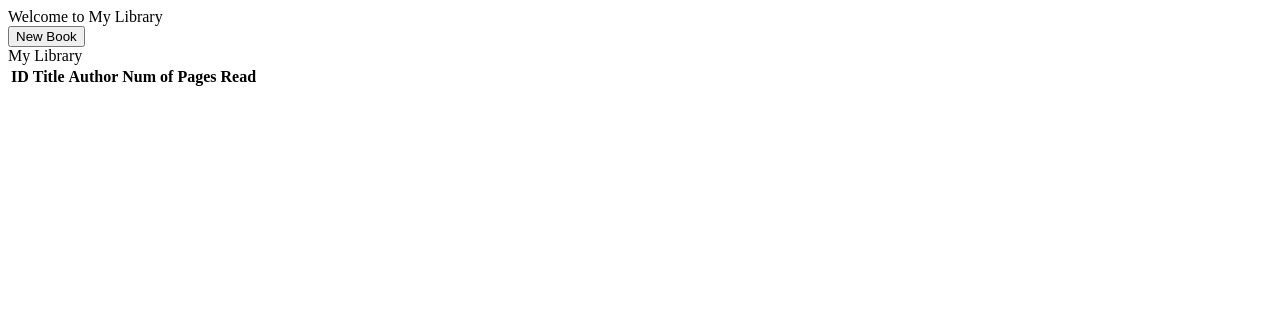
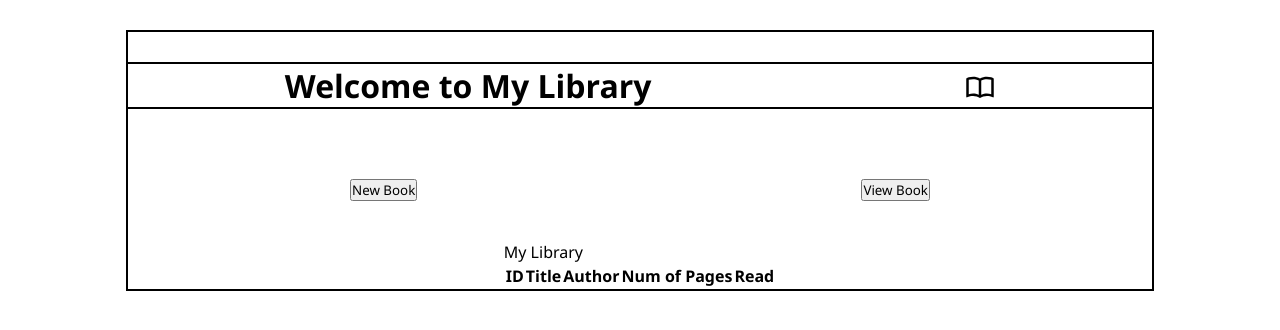
Before and after one commit to Sammorad/Odin_Project_Library, a plain HTML site: page index.html in a window 1280 px wide. Drawn offline with Linux system fonts and the light colour scheme.

Commit message:
styling my library front end

```diff
--- a/index.html
+++ b/index.html
@@ -7,12 +7,14 @@
     <link rel="stylesheet" href="style.css">
 </head>
 <body>
-    <div class="container">
+        <div class="container">
         <div class="headings">
-            Welcome to My Library
+            <h1>Welcome to My Library</h1>
+            <img src="openned_book.svg" alt="Library Icon">
         </div>
-        <div class="lib-form">
+        <div class="buttons">
             <button class="new-bk">New Book</button>
+            <button class="view">View Book</button>
 
         </div>
         <div class="table">
@@ -35,6 +37,8 @@
         </div>
     </div>
 
+
+
     <script src="javascript.js"></script>
 </body>
 </html>
--- a/javascript.js
+++ b/javascript.js
@@ -51,6 +51,7 @@ form.innerHTML = `<fieldset>
                     <input id="read" type="radio" value="yes" name="read"></input>
                     <button>Submit</button>
 
+
                 </fieldset>`
 
 
--- a/style.css
+++ b/style.css
@@ -0,0 +1,37 @@
+*{
+    margin: 0px;
+    padding: 0px;
+    font-family: 'Segoe UI', Tahoma, Geneva, Verdana, sans-serif;
+}
+
+.container{
+    /*positioning the whole content to the center of the screen*/
+    display: flex;
+    flex-direction: column;
+    justify-content: center;
+    align-items: center;
+    justify-self: center;
+
+    margin-top: 30px;
+    width: 80%;
+    border: 2px solid black;
+}
+.headings{
+     font-weight: 60px  ;
+     display: flex;
+     justify-content: space-around;
+     align-items: center;
+     border: 2px solid black;
+     width: 100%;
+     margin: 30px;
+}
+.headings img{
+    height: 30px;
+    width: 30px;
+}
+.buttons{
+    display: flex;
+    width: 100%;
+    justify-content: space-around;
+    margin: 40px;
+}
```
Also changed, not shown: openned_book.svg (added), 1 other file.
